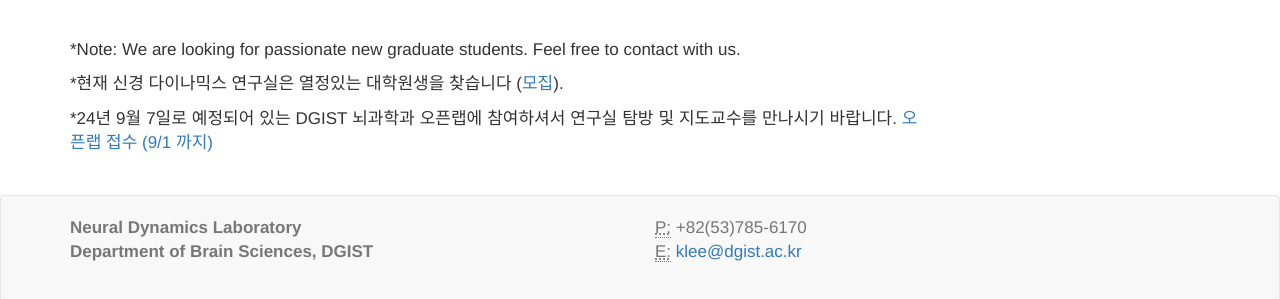
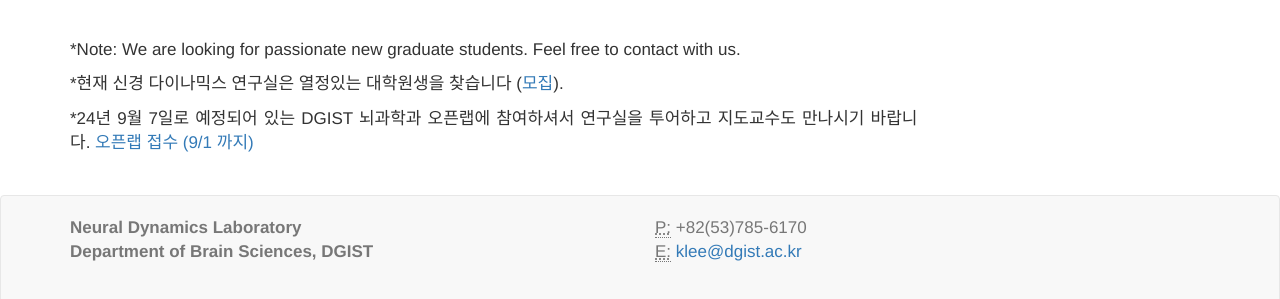
Before and after one commit to kleelab/kleelab.github.io, a Jekyll site: the page built from index.html, in a window 1280 px wide. Shown: the part 1157-1456 px from the top of the page. Built offline with Jekyll 4.4.1, drawn with Linux system fonts in a browser that asks for light colours; nearby versions of some CDN libraries; a style sheet for code colours, icons or effects is not loaded.

Commit message:
Update index.html

```diff
--- a/index.html
+++ b/index.html
@@ -20,4 +20,4 @@
 <br>
 <p>*Note: We are  looking for passionate new graduate students. Feel free to contact with us.</p>
 <p>*현재 신경 다이나믹스 연구실은 열정있는 대학원생을 찾습니다 (<a href="{{ site.url }}{{ site.baseurl }}/joinus">모집</a>).</p>
-<p>*24년 9월 7일로 예정되어 있는 DGIST 뇌과학과 오픈랩에 참여하셔서 연구실 탐방 및 지도교수를 만나시기 바랍니다. <a href="https://www.dgist.ac.kr/prog/scsbjtOpenlab/gadm/sub03_02/list.do">오픈랩 접수 (9/1 까지)</a></p>
+<p>*24년 9월 7일로 예정되어 있는 DGIST 뇌과학과 오픈랩에 참여하셔서 연구실을 투어하고 지도교수도 만나시기 바랍니다. <a href="https://www.dgist.ac.kr/prog/scsbjtOpenlab/gadm/sub03_02/list.do">오픈랩 접수 (9/1 까지)</a></p>
```
